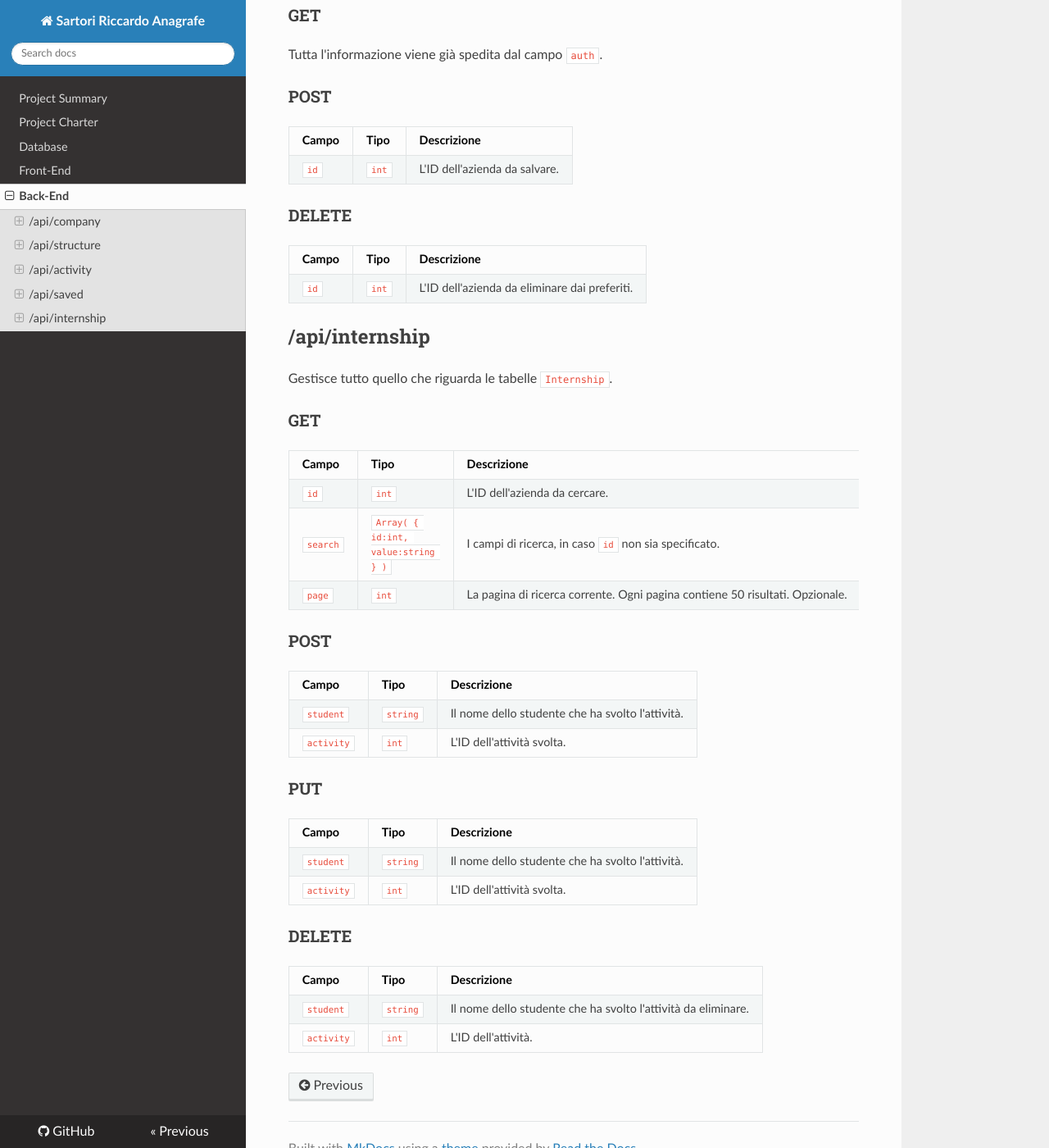
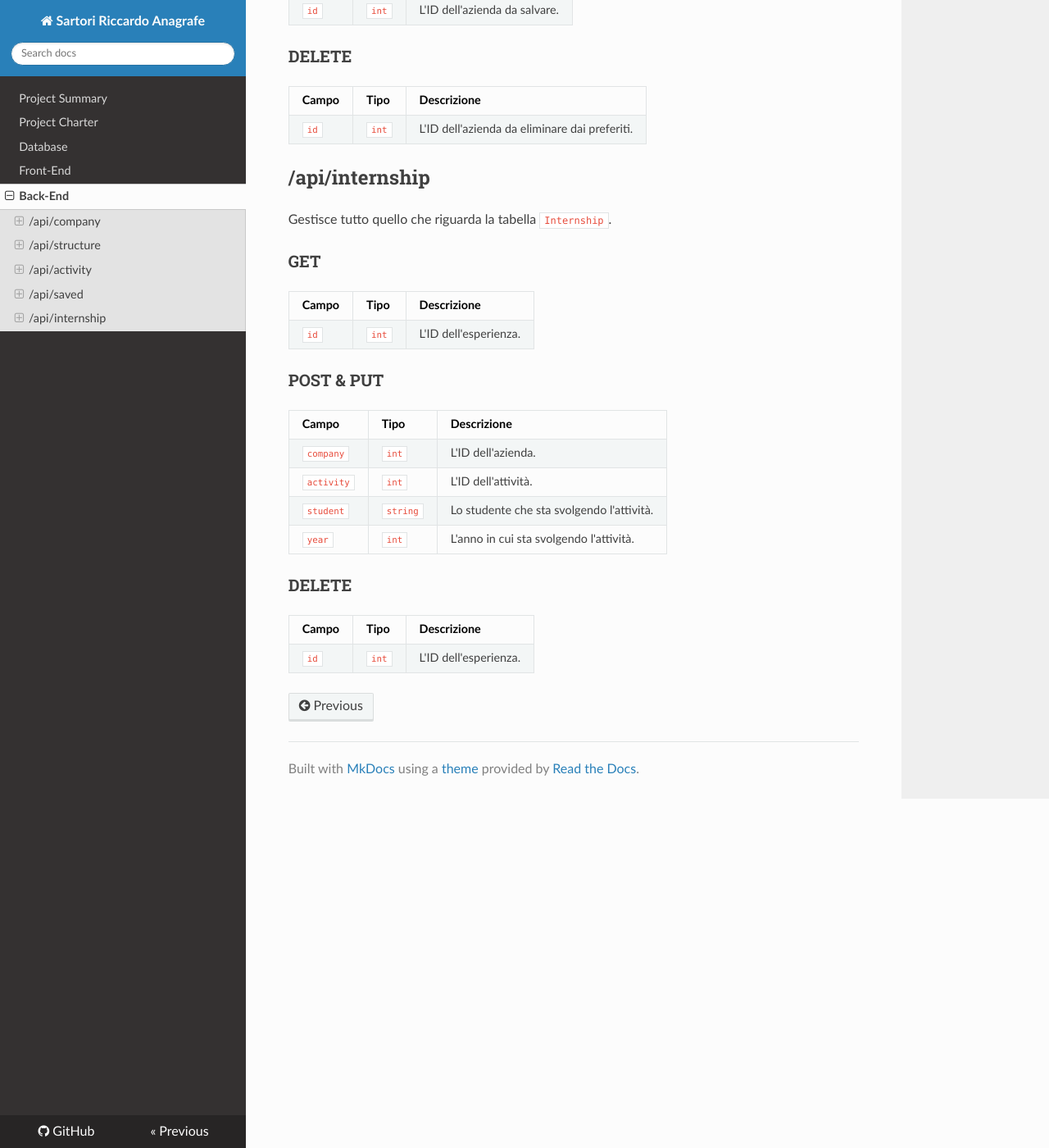
Before and after one commit to SartoRiccardo/pcto-anagrafe, an MkDocs documentation site: the page built from docs/backend.md, in a window 1280 px wide and 1400 px high, scrolled down 3117 px. Shown: the whole window at 82% size. Built offline with MkDocs 1.6.1, drawn with Linux system fonts in a browser that asks for light colours; nearby versions of some CDN libraries; some of the changed text lies outside the part shown.

```diff
--- a/docs/backend.md
+++ b/docs/backend.md
@@ -28,8 +28,8 @@ Gestisce tutto quello che riguarda le tabelle `Company` e `CompanyField`.
 | Campo | Tipo | Descrizione |
 | ----- | ---- | ----------- |
 | `id` | `int` | L'ID della tabella da modificare. |
-| `name` | `string` | Il nome dell'azienda da modificare. |
-| `fields` | `Array( { id:int, value:string } )` | I campi posseduti dall'azienda. |
+| `name` | `string` | Il nuovo nome dell'azienda. |
+| `field` | `{ id:int, value:string }` | Il campo modificato dell'azienda. |
 
 ### DELETE
 
@@ -51,7 +51,6 @@ Gestisce tutto quello che riguarda la tabella `Field`.
 
 | Campo | Tipo | Descrizione |
 | ----- | ---- | ----------- |
-| `target` | `string` | A che entità appartiene il campo. |
 | `name` | `string` | Il nome del campo. |
 | `regex` | `string` | La sintassi valida che il campo può accettare. |
 
@@ -60,7 +59,6 @@ Gestisce tutto quello che riguarda la tabella `Field`.
 | Campo | Tipo | Descrizione |
 | ----- | ---- | ----------- |
 | `id` | `int` | L'ID del campo da modificare. |
-| `target` | `string` | A che entità appartiene il campo. |
 | `name` | `string` | Il nome del campo. |
 | `regex` | `string` | La sintassi valida che il campo può accettare. |
 
@@ -72,30 +70,28 @@ Gestisce tutto quello che riguarda la tabella `Field`.
 
 ## /api/activity
 
-Gestisce tutto quello che riguarda le tabelle `Activity` e `ActivityField`.
+Gestisce tutto quello che riguarda la tabella `Activity`.
 
 ### GET
 
 | Campo | Tipo | Descrizione |
 | ----- | ---- | ----------- |
 | `id`  | `int` | L'ID dell'attività da cercare. |
-| `search` | `Array( { id:int, value:string } )` | I campi di ricerca, in caso `id` non sia specificato. |
-| `page` | `int` | La pagina di ricerca corrente. Ogni pagina contiene 50 risultati. Opzionale. |
 
 ### POST
 
 | Campo | Tipo | Descrizione |
 | ----- | ---- | ----------- |
-| `company` | `int` | L'ID dell'azienda che ha organizzato l'attività. |
-| `fields` | `Array( { id:int, value:string } )` | I campi dell'attività. |
+| `name` | `string` | Il nome della nuova attività. |
+| `description` | `string` | La descrizione della nuova attività. |
 
 ### PUT
 
 | Campo | Tipo | Descrizione |
 | ----- | ---- | ----------- |
-| `id` | `int` | L'ID dell'attività da modificare. |
-| `company` | `int` | L'ID dell'azienda che ha organizato l'attività. |
-| `fields` | `Array( { id:int, value:string } )` | I campi dell'attività. |
+| `id`  | `int` | L'ID dell'attività da modificare. |
+| `name` | `string` | Il nuovo nome della nuova attività. |
+| `description` | `string` | La nuova descrizione dell'attività. |
 
 ### DELETE
 
@@ -125,33 +121,25 @@ Tutta l'informazione viene già spedita dal campo `auth`.
 
 ## /api/internship
 
-Gestisce tutto quello che riguarda le tabelle `Internship`.
+Gestisce tutto quello che riguarda la tabella `Internship`.
 
 ### GET
 
 | Campo | Tipo | Descrizione |
 | ----- | ---- | ----------- |
-| `id`  | `int` | L'ID dell'azienda da cercare. |
-| `search` | `Array( { id:int, value:string } )` | I campi di ricerca, in caso `id` non sia specificato. |
-| `page` | `int` | La pagina di ricerca corrente. Ogni pagina contiene 50 risultati. Opzionale. |
+| `id` | `int` | L'ID dell'esperienza. |
 
-### POST
+### POST & PUT
 
 | Campo | Tipo | Descrizione |
 | ----- | ---- | ----------- |
-| `student` | `string` | Il nome dello studente che ha svolto l'attività. |
-| `activity` | `int` | L'ID dell'attività svolta. |
-
-### PUT
-
-| Campo | Tipo | Descrizione |
-| ----- | ---- | ----------- |
-| `student` | `string` | Il nome dello studente che ha svolto l'attività. |
-| `activity` | `int` | L'ID dell'attività svolta. |
+| `company` | `int` | L'ID dell'azienda. |
+| `activity` | `int` | L'ID dell'attività. |
+| `student` | `string` | Lo studente che sta svolgendo l'attività. |
+| `year` | `int` | L'anno in cui sta svolgendo l'attività. |
 
 ### DELETE
 
 | Campo | Tipo | Descrizione |
 | ----- | ---- | ----------- |
-| `student` | `string` | Il nome dello studente che ha svolto l'attività da eliminare. |
-| `activity` | `int` | L'ID dell'attività. |
+| `id` | `int` | L'ID dell'esperienza. |
```
Also changed, not shown: docs/database.md (+92 -83 lines), docs/img/er_model.png.
